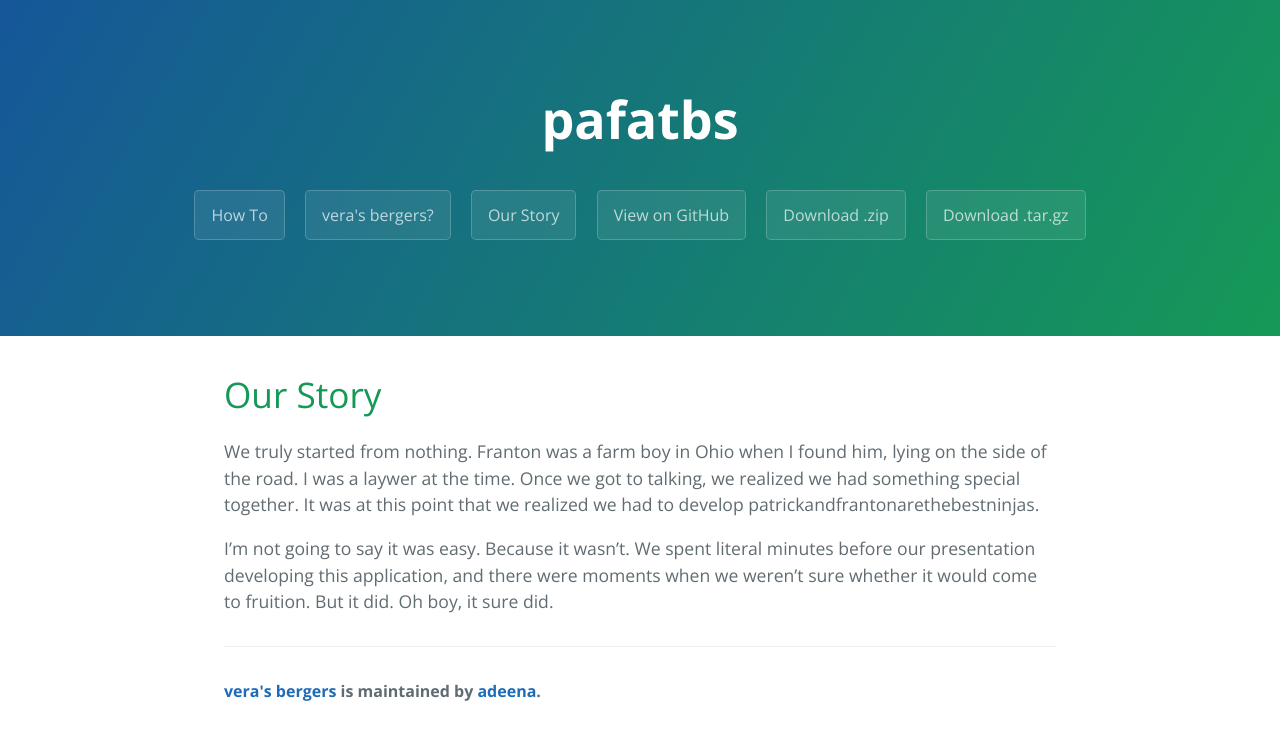
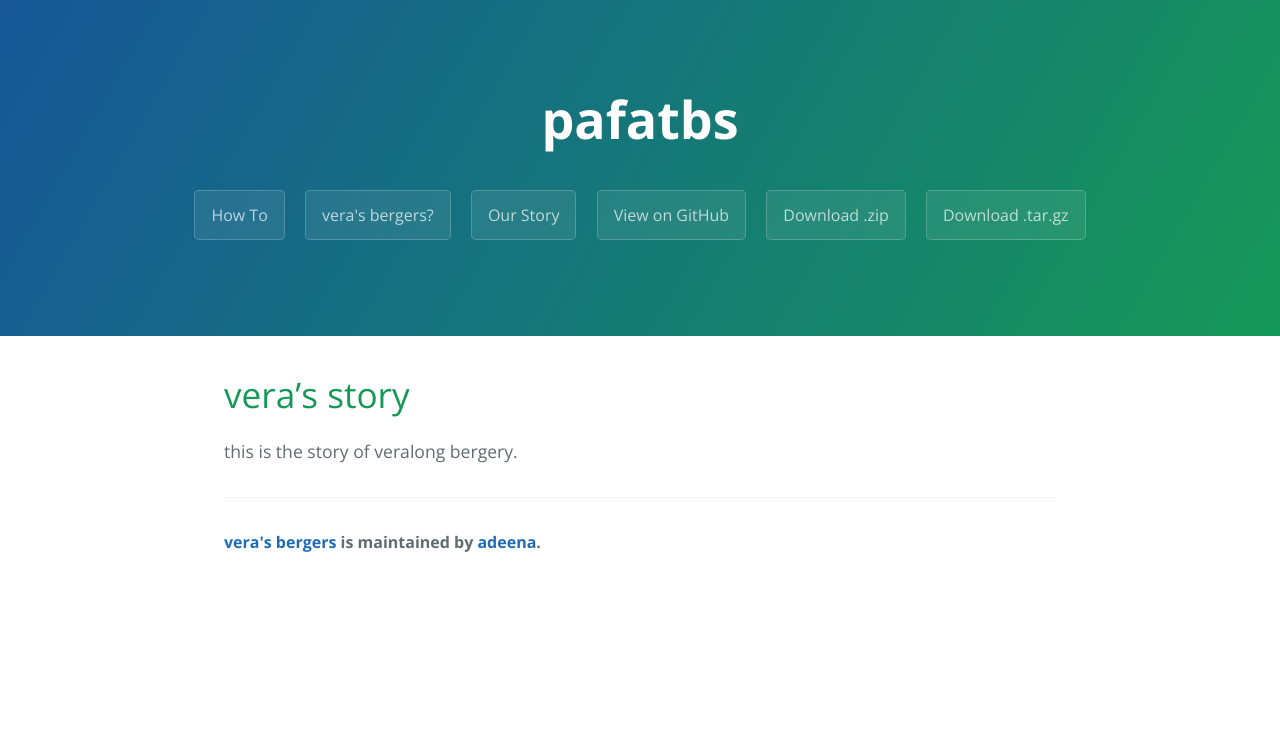
Before and after one commit to adeenal/adeenal.github.io, a Jekyll site: the page built from story.md, in a window 1280 px wide. Shown: the top 740 px of the page. Built offline with Jekyll 4.4.1, drawn with Linux system fonts in a browser that asks for light colours.

Commit message:
page changes

```diff
--- a/story.md
+++ b/story.md
@@ -4,8 +4,6 @@ layout: template
 filename: story
 ---
 
-# Our Story
+# vera's story
 
-We truly started from nothing. Franton was a farm boy in Ohio when I found him, lying on the side of the road. I was a laywer at the time. Once we got to talking, we realized we had something special together. It was at this point that we realized we had to develop patrickandfrantonarethebestninjas.
-
-I'm not going to say it was easy. Because it wasn't. We spent literal minutes before our presentation developing this application, and there were moments when we weren't sure whether it would come to fruition. But it did. Oh boy, it sure did.
+this is the story of veralong bergery.
```
Also changed, not shown: params.json (+1 -1 lines), 1 other file.
